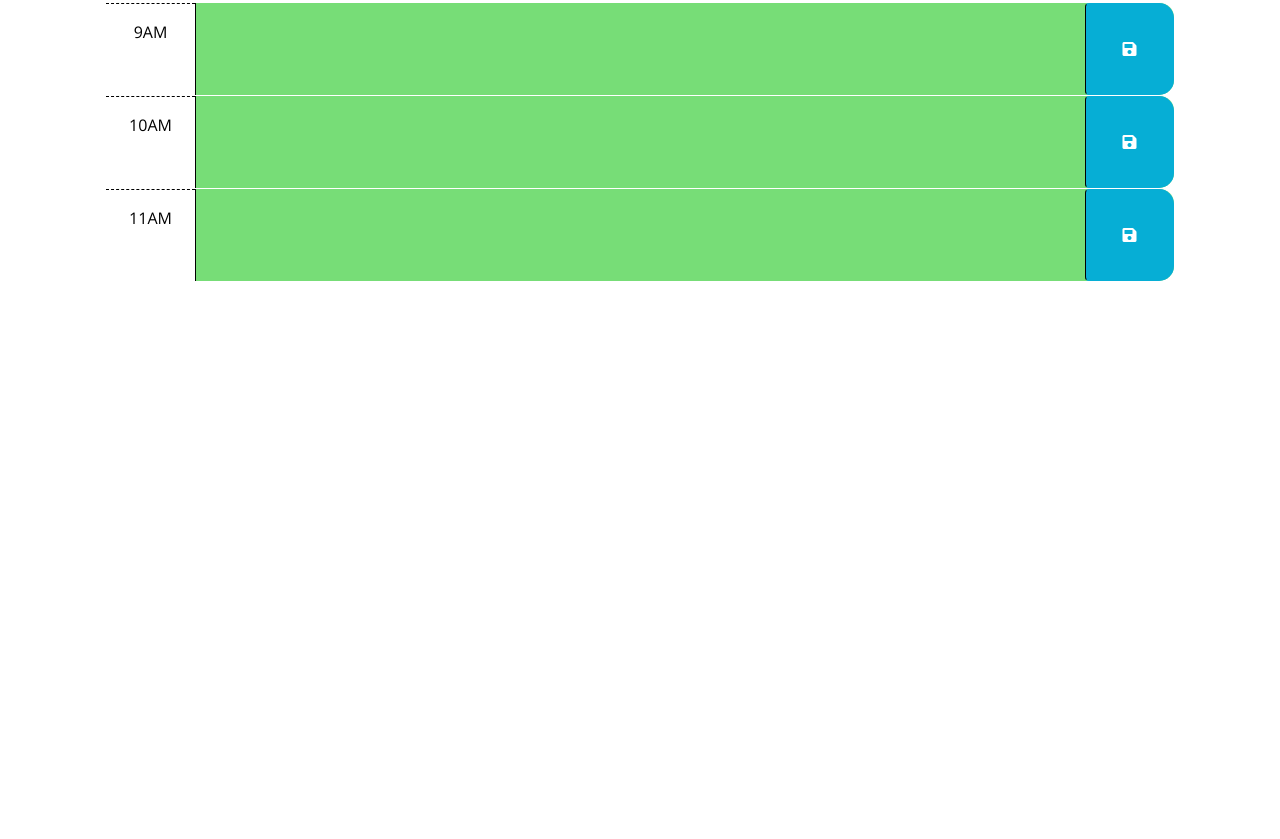
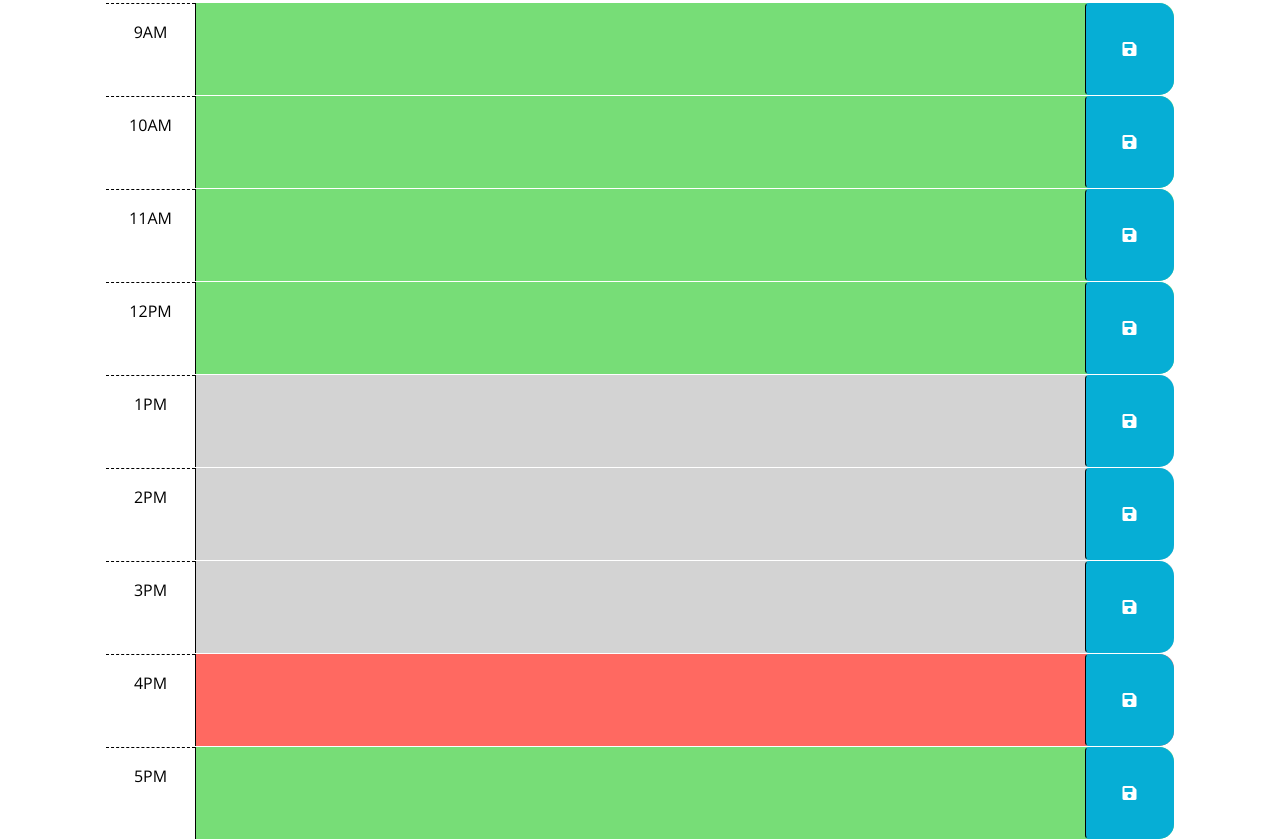
Before and after one commit to AaronKen3/work-day-scheduler, a plain HTML site: page index.html in a window 1280 px wide. Shown: the part 300-1139 px from the top of the page. Before the commit the page ends 800 px from the top, so only its background shows below. Drawn offline with nearby package versions, Linux system fonts and the light colour scheme.

Commit message:
added workweek hours to data table

```diff
--- a/index.html
+++ b/index.html
@@ -67,6 +67,55 @@
         </button>
       </div>
 
+      <div id="hour-12" class="row time-block future">
+        <div class="col-2 col-md-1 hour text-center py-3">12PM</div>
+        <textarea class="col-8 col-md-10 description" rows="3"> </textarea>
+        <button class="btn saveBtn col-2 col-md-1" aria-label="save">
+          <i class="fas fa-save" aria-hidden="true"></i>
+        </button>
+      </div>
+
+      <div id="hour-1" class="row time-block future">
+        <div class="col-2 col-md-1 hour text-center py-3">1PM</div>
+        <textarea class="col-8 col-md-10 description" rows="3"> </textarea>
+        <button class="btn saveBtn col-2 col-md-1" aria-label="save">
+          <i class="fas fa-save" aria-hidden="true"></i>
+        </button>
+      </div>
+
+      <div id="hour-2" class="row time-block future">
+        <div class="col-2 col-md-1 hour text-center py-3">2PM</div>
+        <textarea class="col-8 col-md-10 description" rows="3"> </textarea>
+        <button class="btn saveBtn col-2 col-md-1" aria-label="save">
+          <i class="fas fa-save" aria-hidden="true"></i>
+        </button>
+      </div>
+
+      <div id="hour-3" class="row time-block future">
+        <div class="col-2 col-md-1 hour text-center py-3">3PM</div>
+        <textarea class="col-8 col-md-10 description" rows="3"> </textarea>
+        <button class="btn saveBtn col-2 col-md-1" aria-label="save">
+          <i class="fas fa-save" aria-hidden="true"></i>
+        </button>
+      </div>
+
+      <div id="hour-4" class="row time-block future">
+        <div class="col-2 col-md-1 hour text-center py-3">4PM</div>
+        <textarea class="col-8 col-md-10 description" rows="3"> </textarea>
+        <button class="btn saveBtn col-2 col-md-1" aria-label="save">
+          <i class="fas fa-save" aria-hidden="true"></i>
+        </button>
+      </div>
+
+      <div id="hour-5" class="row time-block future">
+        <div class="col-2 col-md-1 hour text-center py-3">5PM</div>
+        <textarea class="col-8 col-md-10 description" rows="3"> </textarea>
+        <button class="btn saveBtn col-2 col-md-1" aria-label="save">
+          <i class="fas fa-save" aria-hidden="true"></i>
+        </button>
+      </div>
+
+
     <script src="https://code.jquery.com/jquery-3.4.1.min.js"></script>
     <script
       src="https://cdn.jsdelivr.net/npm/dayjs@1.11.3/dayjs.min.js"
--- a/script.js
+++ b/script.js
@@ -7,7 +7,6 @@ $(function () {
   buttons.on("click", function (event) {
     let parent = $(this).parent().attr("id");
     let description = $(this).siblings(".description").val();
-    console.log(parent, description);
     localStorage.setItem(parent, description);
   });
 
@@ -19,7 +18,6 @@ $(function () {
     $(this).removeClass("past");
     $(this).removeClass("present");
     let hour = parseInt($(this).attr("id").split("-")[1]);
-console.log(hour)
 
     if (hour > dayjs().hour()) {
       $(this).addClass("future");
@@ -33,6 +31,13 @@ console.log(hour)
   $("#hour-9").children(".description").val(localStorage.getItem("hour-9"));
   $("#hour-10").children(".description").val(localStorage.getItem("hour-10"));
   $("#hour-11").children(".description").val(localStorage.getItem("hour-11"));
+  $("#hour-12").children(".description").val(localStorage.getItem("hour-12"));
+  $("#hour-1").children(".description").val(localStorage.getItem("hour-1"));
+  $("#hour-2").children(".description").val(localStorage.getItem("hour-2"));
+  $("#hour-3").children(".description").val(localStorage.getItem("hour-3"));
+  $("#hour-4").children(".description").val(localStorage.getItem("hour-4"));
+  $("#hour-5").children(".description").val(localStorage.getItem("hour-5"));
+
 
 
   // TODO: Add a listener for click events on the save button. This code should
```
